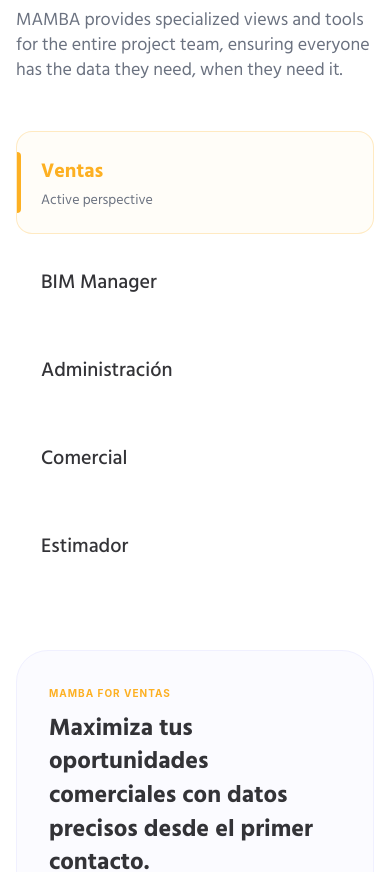
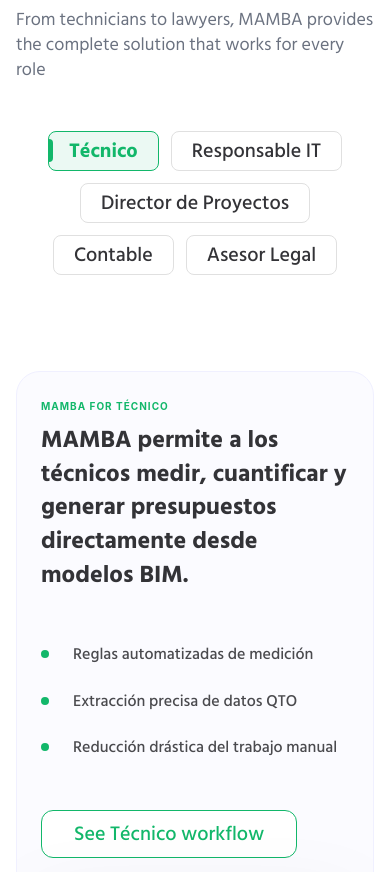
Before and after one commit to Juanda-Mayorga/Repositorio-pruebas-design, a React (Vite) app: page /landing in a window 390 px wide. Shown: the part 3000-3872 px from the top of the page. Built offline with nearby package versions, Linux system fonts and the light colour scheme.

Commit message:
✨feat: optimize hero, aeco sector, and roles sections for mobile and desktop Refined several key sections of the landing page to improve visual consistency, responsiveness, and content clarity.

```diff
--- a/src/web/pages/LandingPage.tsx
+++ b/src/web/pages/LandingPage.tsx
@@ -121,58 +121,58 @@
 
     const roles = [
         {
-            title: 'Ventas',
-            color: '#FDB022',
-            image: roleSalesImg,
-            description: 'Maximiza tus oportunidades comerciales con datos precisos desde el primer contacto.',
+            title: 'Técnico',
+            color: '#12B76A',
+            image: roleBimImg,
+            description: 'MAMBA permite a los técnicos medir, cuantificar y generar presupuestos directamente desde modelos BIM.',
             items: [
-                'Gestión de clientes y oportunidades',
-                'Presupuestos rápidos y fiables',
-                'Seguimiento comercial integrado'
+                'Reglas automatizadas de medición',
+                'Extracción precisa de datos QTO',
+                'Reducción drástica del trabajo manual'
             ]
         },
         {
-            title: 'BIM Manager',
-            color: '#12B76A',
-            image: roleBimImg,
-            description: 'Asegura la calidad y coordinación de tus modelos con herramientas de auditoría avanzadas.',
+            title: 'Responsable IT',
+            color: '#2E90FA',
+            image: roleCommercialImg,
+            description: 'Entorno centralizado para gestionar usuarios, licencias e integraciones de forma segura.',
             items: [
-                'Control de calidad y coordinación',
-                'Automatización de procesos BIM',
-                'Auditoría de modelos en tiempo real'
+                'Control de accesos y seguridad',
+                'Gestión estable en la nube',
+                'Sincronización organizacional coherente'
             ]
         },
         {
-            title: 'Administración',
-            color: '#7A6EBD',
-            image: roleAdminImg,
-            description: 'Simplifica la gestión administrativa y financiera de tus proyectos de construcción.',
+            title: 'Director de Proyectos',
+            color: '#FDB022',
+            image: roleSalesImg,
+            description: 'Visión clara de costes, avance y rendimiento del equipo para una toma de decisiones informada.',
             items: [
-                'Facturación y recursos humanos',
-                'Control de costes y pagos',
-                'Reportes financieros automáticos'
+                'Datos y KPI en tiempo real',
+                'Procesos estandarizados de control',
+                'Control integral del ciclo de proyecto'
             ]
         },
         {
-            title: 'Comercial',
-            color: '#2E90FA',
-            image: roleCommercialImg,
-            description: 'Potencia tu alcance de mercado con herramientas diseñadas para el sector AECO.',
+            title: 'Contable',
+            color: '#7A6EBD',
+            image: roleAdminImg,
+            description: 'Conecta mediciones y presupuestos con datos financieros reales para un control total.',
             items: [
-                'Ventas y relaciones públicas',
-                'Análisis de mercado y competencia',
-                'Estrategias de crecimiento basadas en datos'
+                'Seguimiento exhaustivo de costes',
+                'Detección temprana de desviaciones',
+                'Coherencia financiera con el flujo BIM'
             ]
         },
         {
-            title: 'Estimador',
+            title: 'Asesor Legal',
             color: '#F04438',
             image: roleEstimatorImg,
-            description: 'Obtén mediciones precisas y presupuestos exactos en una fracción del tiempo habitual.',
+            description: 'Control, trazabilidad y cumplimiento normativo de toda la documentación del proyecto.',
             items: [
-                'Estudio de costes y presupuestos',
-                'Mediciones automáticas desde BIM',
-                'Análisis de variaciones de costes'
+                'Trazabilidad total y registros claros',
+                'Reducción de riesgos legales',
+                'Aseguramiento del cumplimiento técnico'
             ]
         }
     ];
@@ -492,32 +492,43 @@
                                 fontFamily: '"Hind Siliguri", sans-serif'
                             }}
                         >
-                            MAMBA provides specialized views and tools for the entire project team,
-                            ensuring everyone has the data they need, when they need it.
+                            From technicians to lawyers, MAMBA provides the complete solution that works for every role
                         </Typography>
                     </Box>
 
                     <Grid container spacing={8}>
                         {/* Role Selector */}
                         <Grid size={{ xs: 12, md: 4 }}>
-                            <Box sx={{ display: 'flex', flexDirection: 'column', gap: 1 }}>
+                            <Box
+                                sx={{
+                                    display: 'flex',
+                                    flexDirection: { xs: 'row', md: 'column' },
+                                    flexWrap: { xs: 'wrap', md: 'nowrap' },
+                                    justifyContent: { xs: 'center', md: 'flex-start' },
+                                    gap: { xs: 1.5, md: 1 },
+                                    mb: { xs: 4, md: 0 }
+                                }}
+                            >
                                 {roles.map((role, index) => (
                                     <ButtonBase
                                         key={index}
                                         onClick={() => setActiveRole(index)}
                                         sx={{
-                                            justifyContent: 'flex-start',
-                                            p: 3,
-                                            borderRadius: '16px',
+                                            justifyContent: { xs: 'center', md: 'flex-start' },
+                                            px: { xs: 2.5, md: 3 },
+                                            py: { xs: 1, md: 3 },
+                                            height: { xs: '40px', md: 'auto' },
+                                            borderRadius: { xs: '8px', md: '16px' },
                                             textAlign: 'left',
                                             transition: 'all 0.3s cubic-bezier(0.4, 0, 0.2, 1)',
                                             position: 'relative',
-                                            bgcolor: activeRole === index ? `${role.color}08` : 'transparent',
+                                            bgcolor: activeRole === index ? `${role.color}15` : 'transparent',
                                             border: '1px solid',
-                                            borderColor: activeRole === index ? `${role.color}40` : 'transparent',
+                                            borderColor: activeRole === index ? role.color : { xs: '#E0E0E0', md: 'transparent' },
                                             '&:hover': {
-                                                bgcolor: activeRole === index ? `${role.color}08` : '#F9F9FB',
-                                                transform: activeRole === index ? 'none' : 'translateX(8px)'
+                                                bgcolor: activeRole === index ? `${role.color}15` : '#F9F9FB',
+                                                transform: { xs: 'none', md: activeRole === index ? 'none' : 'translateX(8px)' },
+                                                borderColor: role.color
                                             }
                                         }}
                                     >
@@ -549,7 +560,7 @@
                                                     mt: 0.5,
                                                     opacity: activeRole === index ? 1 : 0.7,
                                                     fontSize: '14px',
-                                                    display: { xs: activeRole === index ? 'block' : 'none', md: 'block' }
+                                                    display: { xs: 'none', sm: 'none', md: 'block' }
                                                 }}
                                             >
                                                 {activeRole === index ? 'Active perspective' : 'View capabilities'}
@@ -565,14 +576,14 @@
                             <AnimatePresence mode="wait">
                                 <MotionBox
                                     key={activeRole}
-                                    initial={{ opacity: 0, x: 20 }}
-                                    animate={{ opacity: 1, x: 0 }}
-                                    exit={{ opacity: 0, x: -20 }}
-                                    transition={{ duration: 0.4, ease: "easeOut" }}
+                                    initial={{ opacity: 0, y: 10 }}
+                                    animate={{ opacity: 1, y: 0 }}
+                                    exit={{ opacity: 0, y: -10 }}
+                                    transition={{ duration: 0.3, ease: "easeOut" }}
                                     sx={{
                                         bgcolor: '#FBFBFF',
-                                        borderRadius: '32px',
-                                        p: { xs: 4, md: 6 },
+                                        borderRadius: { xs: '24px', md: '32px' },
+                                        p: { xs: 3, md: 6 },
                                         height: '100%',
                                         display: 'flex',
                                         flexDirection: 'column',
```
